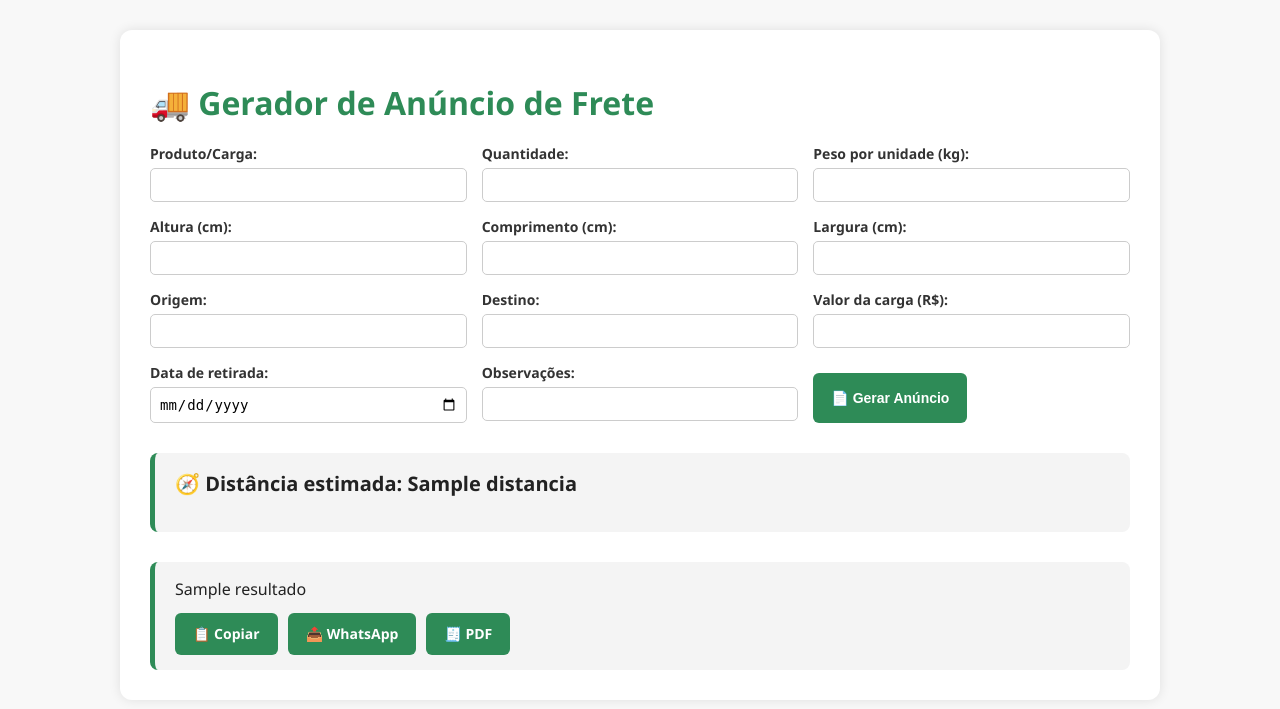
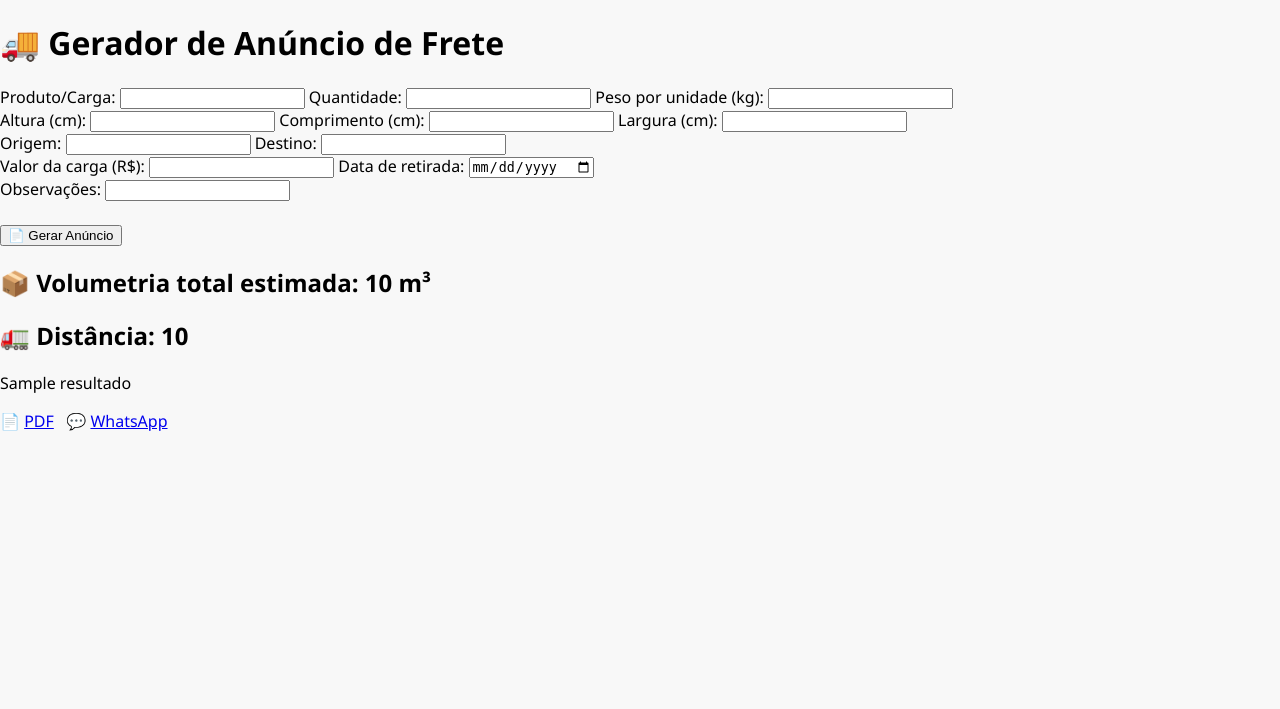
Before and after one commit to roberto36681250/simulador-de-frete, a FastAPI app: template templates/form.html in a window 1280 px wide. Shown: the top 709 px of the page. Run offline with FastAPI, Linux system fonts and the light colour scheme; the template is opened without the code that fills it: most values are stand-ins (such as "Sample title", 1, 10 or a date in 2020).

Commit message:
Update form.html

```diff
--- a/templates/form.html
+++ b/templates/form.html
@@ -1,60 +1,35 @@
 <!DOCTYPE html>
-<html lang="pt-br">
+<html lang="pt-BR">
 <head>
     <meta charset="UTF-8">
     <title>Gerador de Anúncio de Frete</title>
     <link rel="stylesheet" href="/static/style.css">
 </head>
 <body>
-<div class="container">
-    <h1 class="title">🚚 Gerador de Anúncio de Frete</h1>
-
-    <form method="post" class="frete-form">
-        <label>Produto/Carga:<input type="text" name="produto" required></label>
-        <label>Quantidade:<input type="number" name="quantidade" required></label>
-        <label>Peso por unidade (kg):<input type="number" step="0.01" name="peso" required></label>
-        <label>Altura (cm):<input type="number" step="0.1" name="altura" required></label>
-        <label>Comprimento (cm):<input type="number" step="0.1" name="comprimento" required></label>
-        <label>Largura (cm):<input type="number" step="0.1" name="largura" required></label>
-        <label>Origem:<input type="text" name="origem" required></label>
-        <label>Destino:<input type="text" name="destino" required></label>
-        <label>Valor da carga (R$):<input type="text" name="valor_nf" required></label>
-        <label>Data de retirada:<input type="date" name="data_retirada" required></label>
-        <label>Observações:<input type="text" name="observacoes"></label>
-
-        <div class="btn-group">
-            <button type="submit" class="btn">📄 Gerar Anúncio</button>
-        </div>
+    <h1>🚚 Gerador de Anúncio de Frete</h1>
+    <form method="post">
+        <label>Produto/Carga: <input type="text" name="produto"></label>
+        <label>Quantidade: <input type="number" name="quantidade"></label>
+        <label>Peso por unidade (kg): <input type="number" name="peso" step="0.01"></label><br>
+        <label>Altura (cm): <input type="number" name="altura"></label>
+        <label>Comprimento (cm): <input type="number" name="comprimento"></label>
+        <label>Largura (cm): <input type="number" name="largura"></label><br>
+        <label>Origem: <input type="text" name="origem"></label>
+        <label>Destino: <input type="text" name="destino"></label><br>
+        <label>Valor da carga (R$): <input type="text" name="valor_nf"></label>
+        <label>Data de retirada: <input type="date" name="data_retirada"></label><br>
+        <label>Observações: <input type="text" name="observacoes"></label><br><br>
+        <button type="submit">📄 Gerar Anúncio</button>
     </form>
 
-    {% if distancia %}
-    <div class="resultado">
-        <h2>🧭 Distância estimada: {{ distancia }}</h2>
-    </div>
+    {% if resultado %}
+        <h2>📦 Volumetria total estimada: {{ volume_total }} m³</h2>
+        <h2>🚛 Distância: {{ distancia_valor }}</h2>
+        <p>{{ resultado | safe }}</p>
+        <p>
+            📄 <a href="/static/anuncio.pdf" target="_blank">PDF</a> &nbsp;
+            💬 <a href="{{ whatsapp_url }}" target="_blank">WhatsApp</a>
+        </p>
     {% endif %}
-
-    {% if resultado %}
-    <div class="resultado">
-        <div class="bloco-anuncio">{{ resultado|safe }}</div>
-
-        <div class="btn-group">
-            <a href="#" class="btn" onclick="copiarTexto()">📋 Copiar</a>
-            <a href="https://wa.me/?text={{ resultado|replace('<br>', '\n')|urlencode }}" target="_blank" class="btn">📤 WhatsApp</a>
-            <a href="#" onclick="window.print()" class="btn">🧾 PDF</a>
-        </div>
-    </div>
-    {% endif %}
-</div>
-
-<script>
-function copiarTexto() {
-    const texto = document.querySelector('.bloco-anuncio').innerText;
-    navigator.clipboard.writeText(texto).then(() => {
-        alert('Texto copiado com sucesso!');
-    }).catch(() => {
-        alert('Erro ao copiar o texto.');
-    });
-}
-</script>
 </body>
 </html>
```
